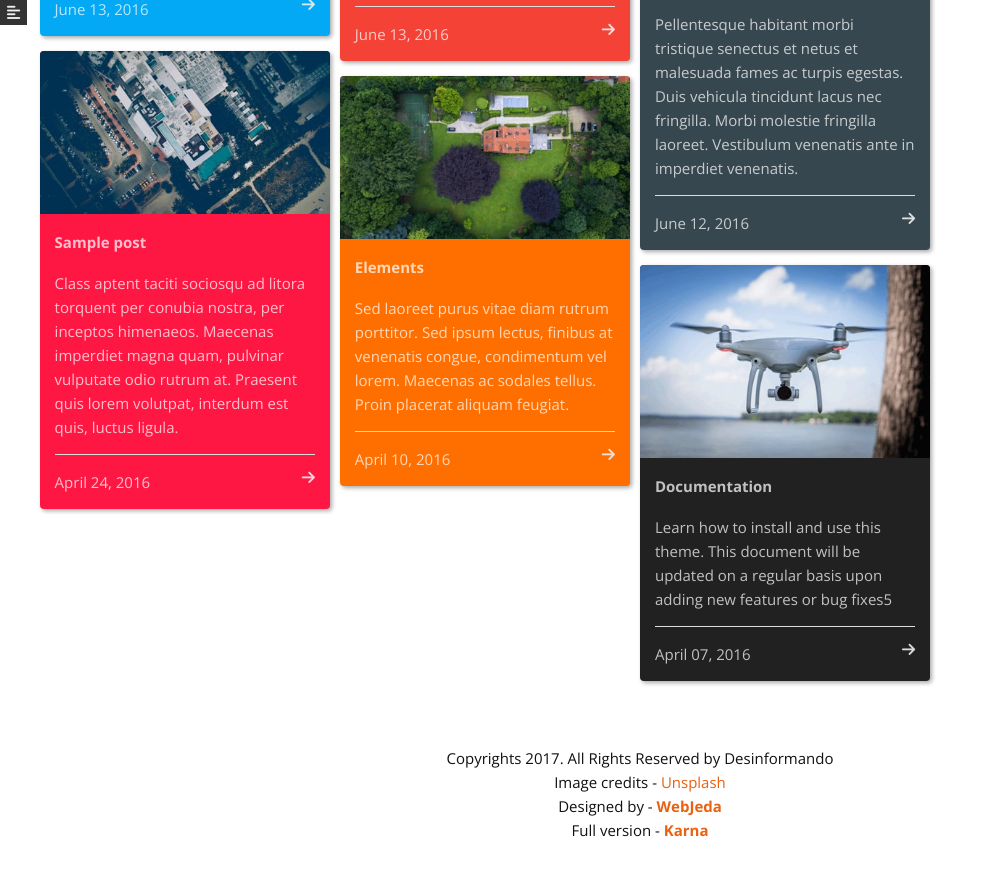
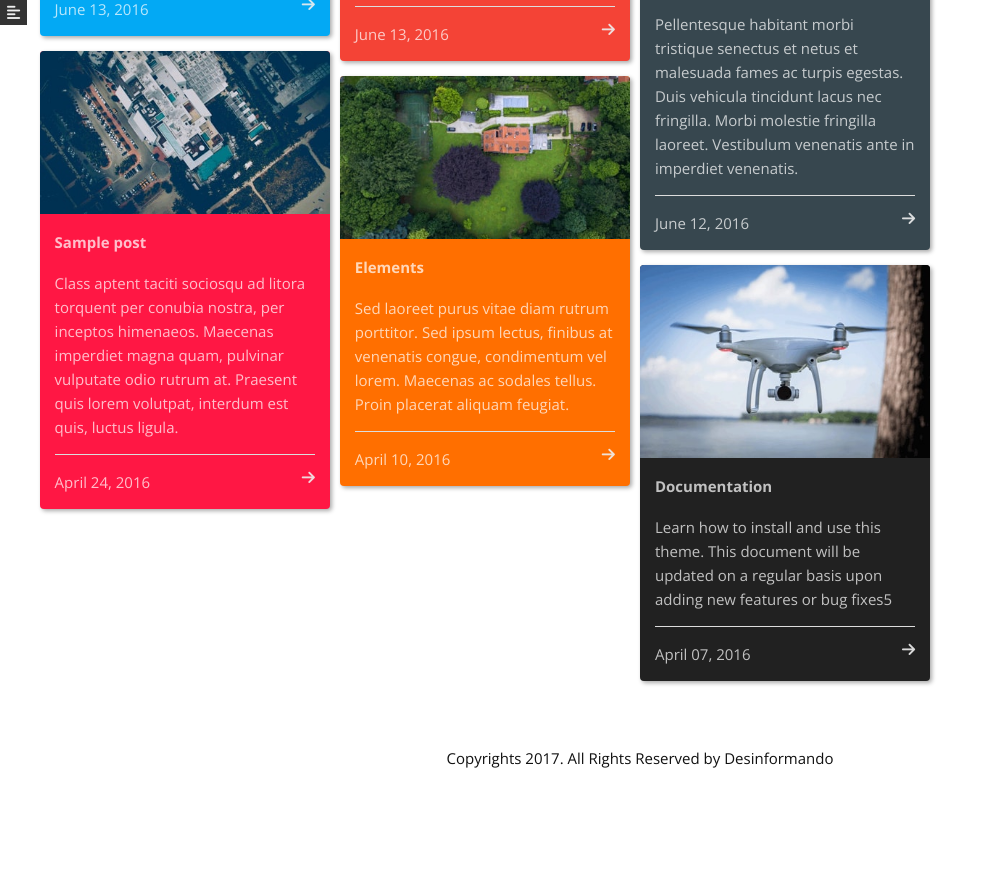
Before and after one commit to desinformando/desinformando.github.io, a Jekyll site: the page built from index.html, in a window 1280 px wide and 900 px high, scrolled down 1640 px. Shown: the top 876 px of the window, without its empty margins (0-997 px from the left). Built offline with Jekyll 4.4.1, drawn with Linux system fonts in a browser that asks for light colours; nearby versions of some CDN libraries; after the commit the page ends 2468 px from its top, so only the background shows below that.

Commit message:
xauuuuuu

```diff
--- a/_includes/footer.html
+++ b/_includes/footer.html
@@ -1,6 +1,3 @@
 <footer>
     <p style="margin: 0">Copyrights {{site.time | date: '%Y'}}. All Rights Reserved by {{site.title}}</p>
-    <p style="margin: 0">Image credits - <a href="https://unsplash.com/" target="_blank">Unsplash</a></p>
-    <p style="margin: 0">Designed by - <a href="https://webjeda.com/" target="_blank"><strong>WebJeda</strong></a></p>
-     <p style="margin: 0">Full version - <a href="http://karna.s3-website-us-west-2.amazonaws.com/" target="_blank"><strong>Karna</strong></a></p>
 </footer>
--- a/_includes/menu-links.html
+++ b/_includes/menu-links.html
@@ -1,7 +1,4 @@
 <a href="{{site.baseurl}}/"><h1 class="header-title" style="font-size: 1em;color: #999">{{site.title}}&nbsp;<i class="fa fa-sun-o" aria-hidden="true"></i></h1></a>
-  <a href="{{site.baseurl}}/">Home</a>
-  <a href="{{site.baseurl}}/about/">About</a>
-  <a href="{{site.baseurl}}/contact/">Contact</a>
-  <a target="_blank" href="https://github.com/sharu725/karna">Project</a>
-  <a href="https://github.com/sharu725/karna/archive/master.zip">Download</a>
-  <a>Version: {{site.version}}</a>
+<a href="{{site.baseurl}}/">Home</a>
+<a href="{{site.baseurl}}/about/">About</a>
+<a href="{{site.baseurl}}/contact/">Contact</a>
```
